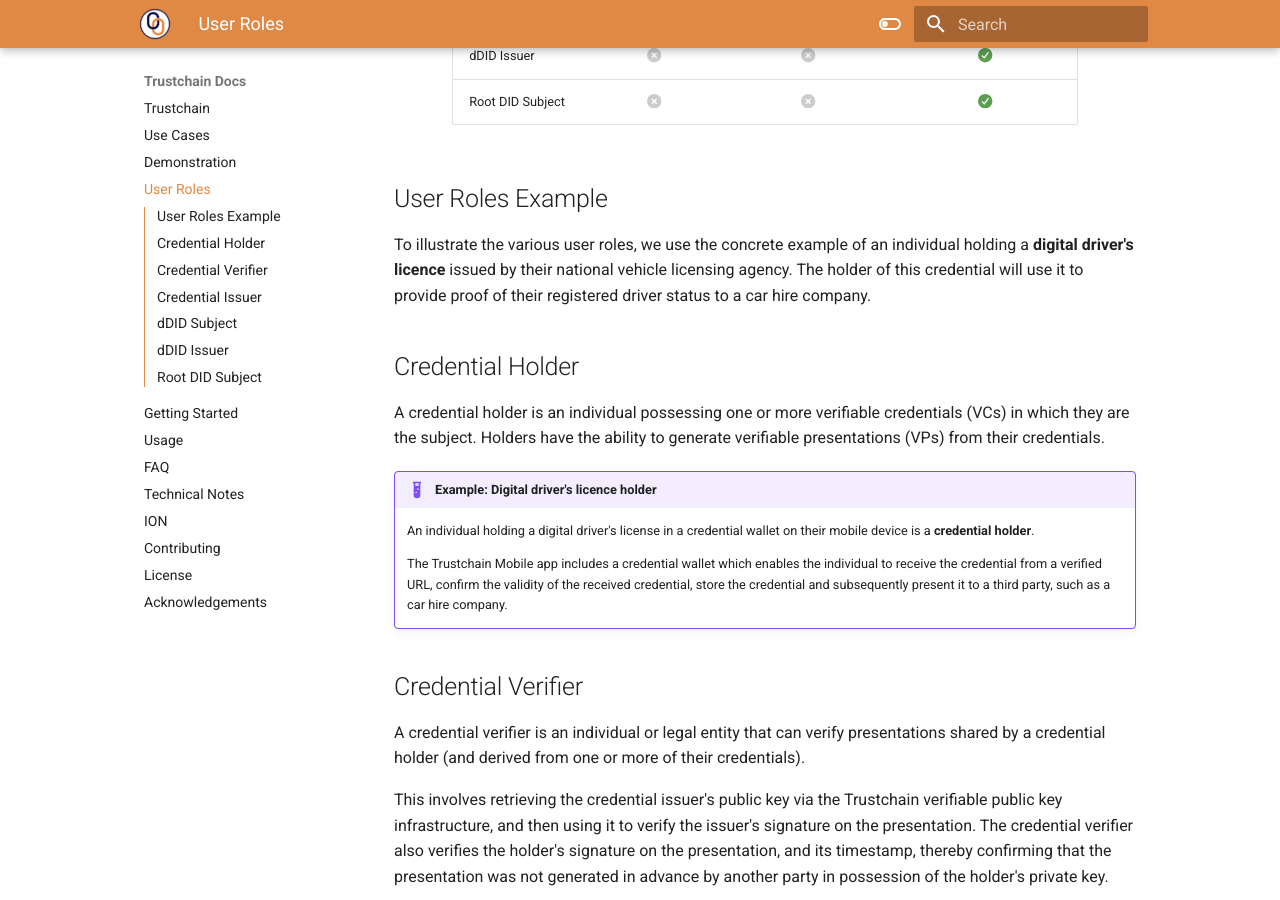
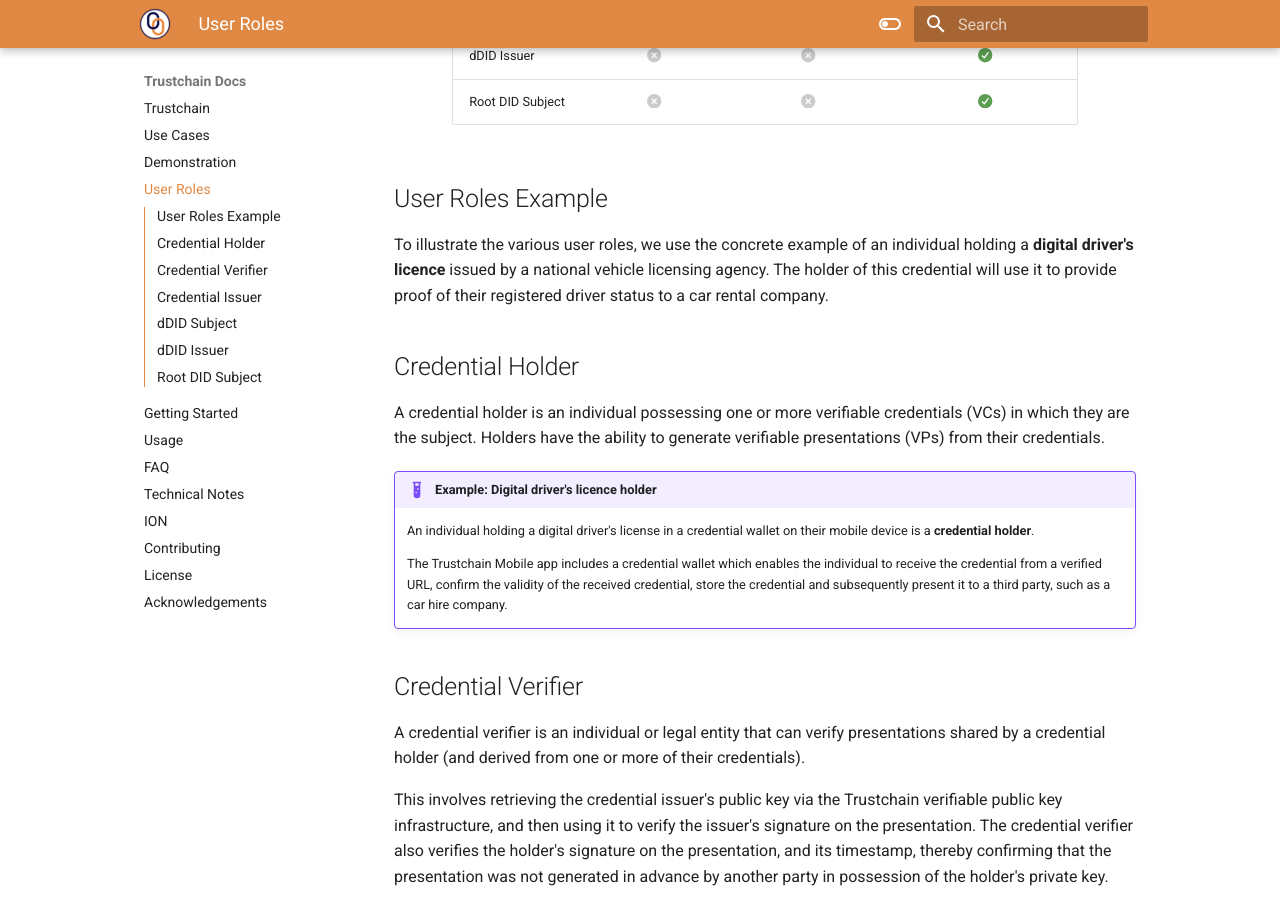
Before and after one commit to alan-turing-institute/trustchain, an MkDocs documentation site: the page built from docs/roles.md, in a window 1280 px wide and 900 px high, scrolled down 508 px. Built offline with MkDocs 1.6.1 and Material for MkDocs 9.7.7, drawn with Linux system fonts in a browser that asks for light colours; nearby versions of some CDN libraries; library files that are not in the unit come from our copies.

Commit message:
Fix typo in docs

```diff
--- a/docs/roles.md
+++ b/docs/roles.md
@@ -19,7 +19,7 @@
 
 ## User Roles Example
 
-To illustrate the various user roles, we use the concrete example of an individual holding a **digital driver's licence** issued by their national vehicle licensing agency. The holder of this credential will use it to provide proof of their registered driver status to a car hire company.
+To illustrate the various user roles, we use the concrete example of an individual holding a **digital driver's licence** issued by a national vehicle licensing agency. The holder of this credential will use it to provide proof of their registered driver status to a car rental company.
 
 ## Credential Holder
 
```
